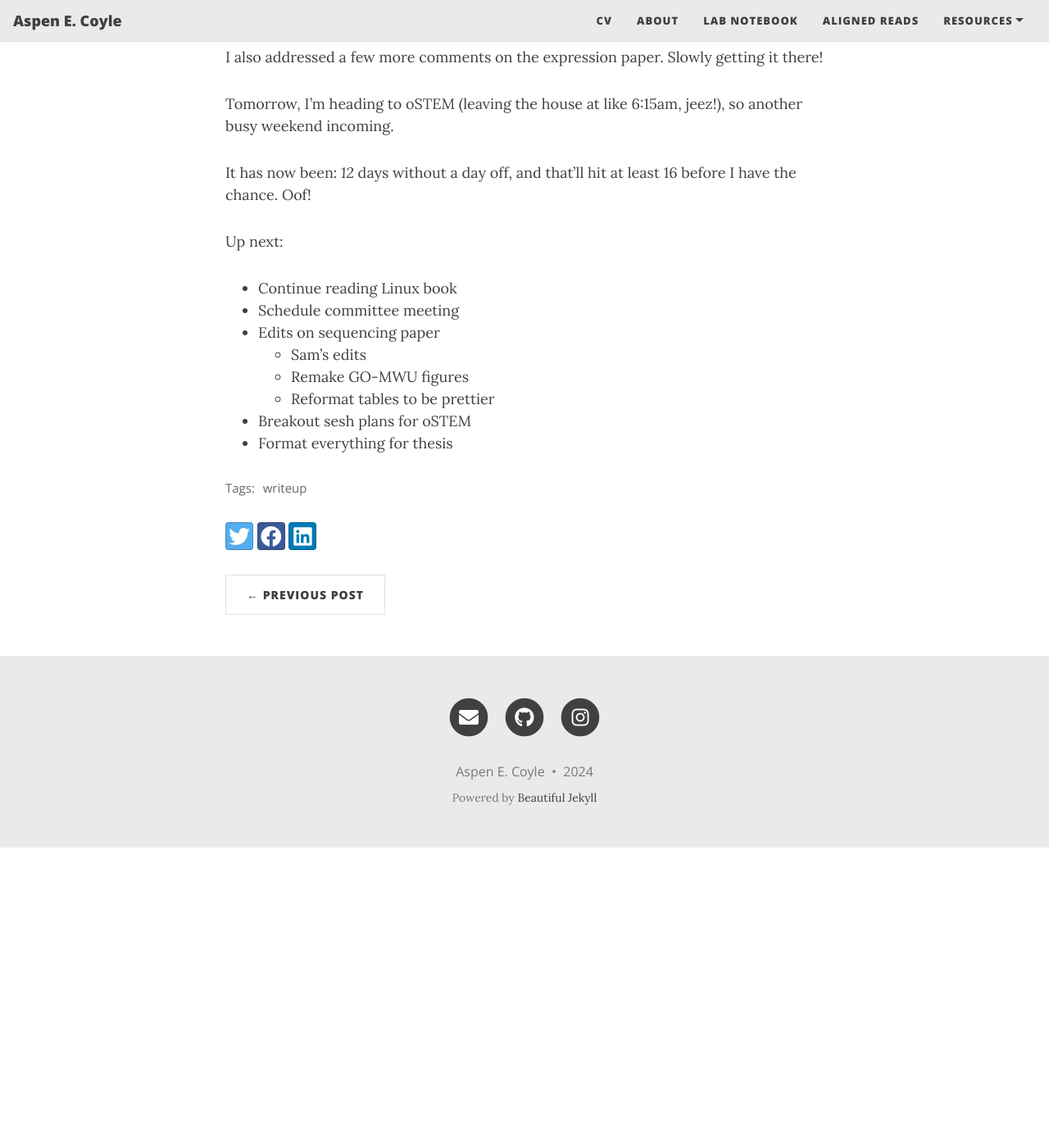
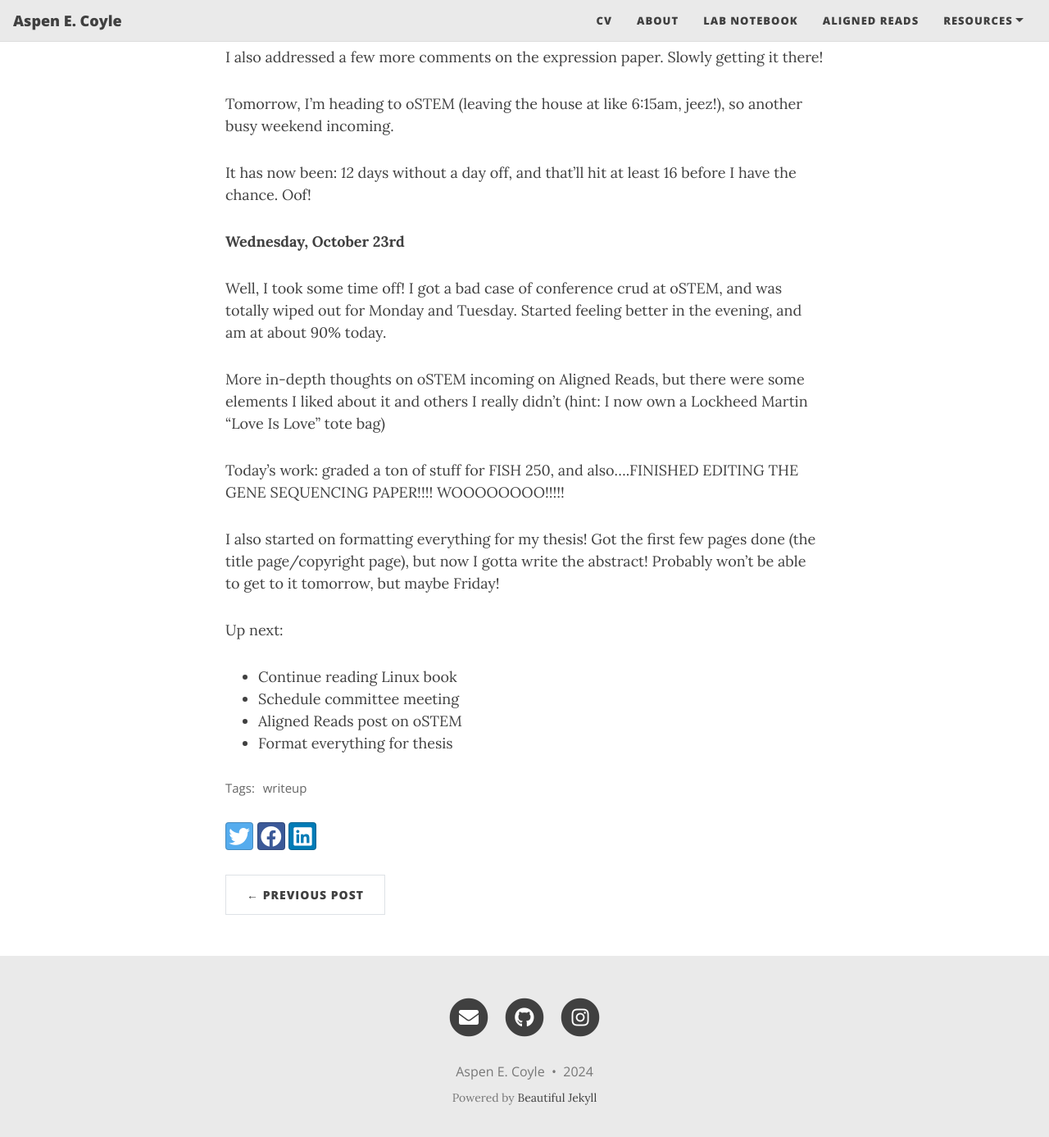
Before and after one commit to aspencoyle/aspencoyle.github.io, a Jekyll site: the page built from _posts/2024-10-01-October_posts.md, in a window 1280 px wide and 1400 px high, scrolled down 6803 px. Shown: the top 1387 px of the window at 82% size. Built offline with Jekyll 4.4.1, drawn with Linux system fonts in a browser that asks for light colours; nearby versions of some CDN libraries; before the commit the page ends 7837 px from its top, so only the background shows below that.

Commit message:
new notebook post

```diff
--- a/_posts/2024-10-01-October_posts.md
+++ b/_posts/2024-10-01-October_posts.md
@@ -180,12 +180,22 @@ Tomorrow, I'm heading to oSTEM (leaving the house at like 6:15am, jeez!), so ano
 
 It has now been: *12* days without a day off, and that'll hit at least 16 before I have the chance. Oof!
 
+**Wednesday, October 23rd**
+
+Well, I took some time off! I got a bad case of conference crud at oSTEM, and was totally wiped out for Monday and Tuesday. Started feeling better in the evening,
+and am at about 90% today.
+
+More in-depth thoughts on oSTEM incoming on Aligned Reads, but there were some elements I liked about it and others I really didn't (hint: I now own a Lockheed Martin "Love Is Love" tote bag)
+
+Today's work: graded a ton of stuff for FISH 250, and also....FINISHED EDITING THE GENE SEQUENCING PAPER!!!! WOOOOOOOO!!!!!
+
+I also started on formatting everything for my thesis! Got the first few pages done (the title page/copyright page), but now I gotta write the abstract! Probably won't be able to get to it tomorrow, but
+maybe Friday!
+
+
+
 Up next:
 - Continue reading Linux book
 - Schedule committee meeting
-- Edits on sequencing paper
-    - Sam's edits
-    - Remake GO-MWU figures
-    - Reformat tables to be prettier
-- Breakout sesh plans for oSTEM
+- Aligned Reads post on oSTEM
 - Format everything for thesis
```
